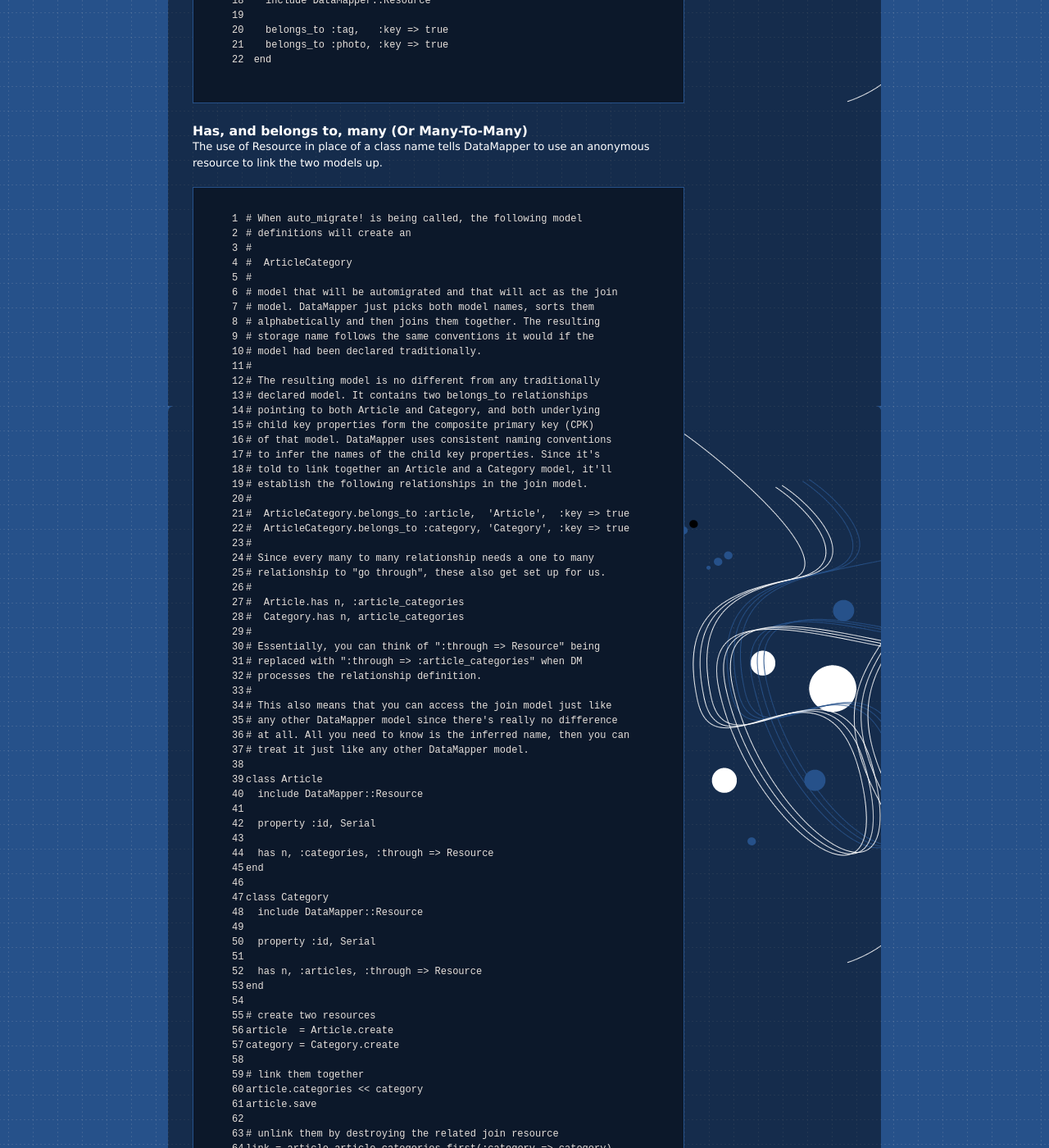
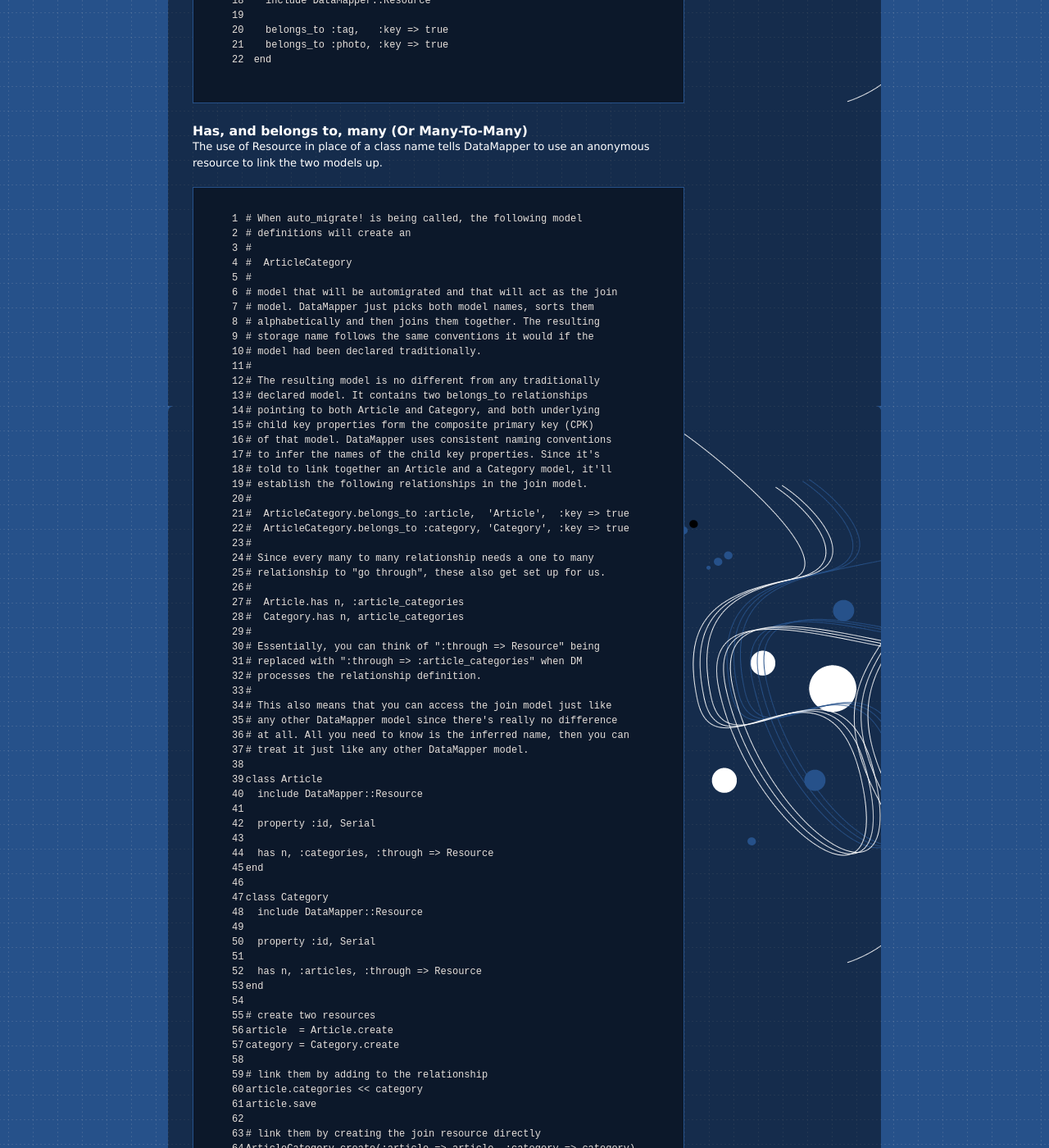
Before and after one commit to datamapper/datamapper.github.com, a Jekyll site: the page built from docs/associations.markdown, in a window 1280 px wide and 1400 px high, scrolled down 1634 px. Shown: the whole window at 82% size. Built offline with Jekyll 4.4.1, drawn with Linux system fonts in a browser that asks for light colours; some of the changed text lies outside the part shown.

Commit message:
Show an alternative way of linking two resources

```diff
--- a/docs/associations.markdown
+++ b/docs/associations.markdown
@@ -180,9 +180,12 @@ end
 article  = Article.create
 category = Category.create
 
-# link them together
+# link them by adding to the relationship
 article.categories << category
 article.save
+
+# link them by creating the join resource directly
+ArticleCategory.create(:article => article, :category => category)
 
 # unlink them by destroying the related join resource
 link = article.article_categories.first(:category => category)
```
